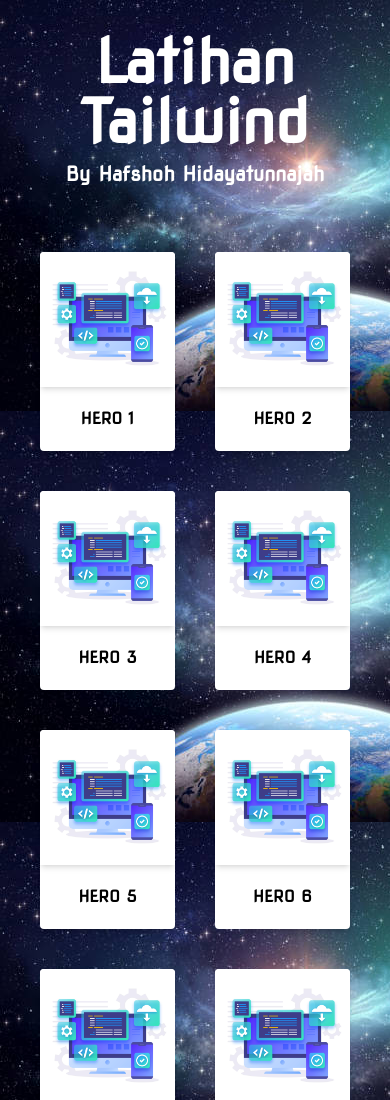
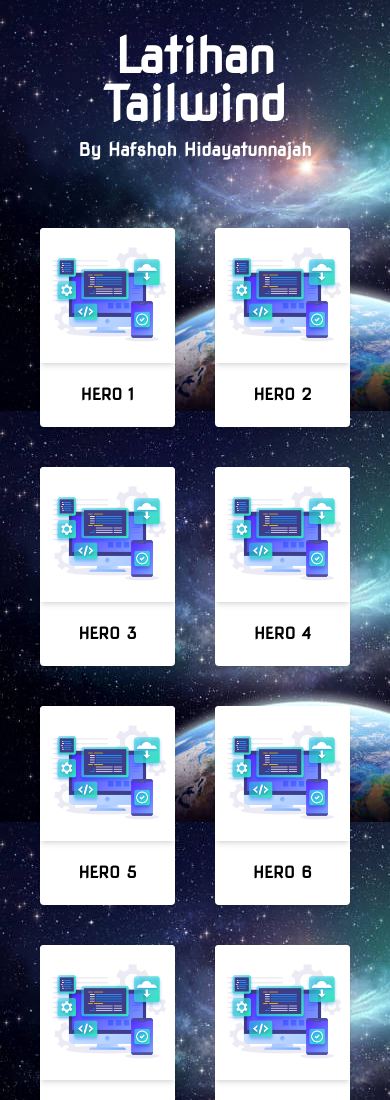
Before and after one commit to hafs1708/belajar-tailwind, a website: page src/latihan/index.html in a window 390 px wide. Shown: the top 1100 px of the page. Drawn offline with Linux system fonts and the light colour scheme; a web font is replaced by a local one.

Commit message:
Menambahkan ckass di text

```diff
--- a/src/latihan/index.html
+++ b/src/latihan/index.html
@@ -12,13 +12,13 @@
 <body class="font-nova">
 
     <header class="items-center text-center p-8">
-        <h2 class="text-white text-6xl font-semibold">Latihan Tailwind</h2>
-        <h3 class="text-white text-xl font-semibold mt-2">By Hafshoh Hidayatunnajah</h3>
+        <h2 class="text-white max-md:text-5xl md:text-6xl font-semibold">Latihan Tailwind</h2>
+        <h3 class="text-white max-md:text-lg md:text-xl font-semibold mt-2">By Hafshoh Hidayatunnajah</h3>
     </header>
 
     <main class="min-h-screen">
         <div>
-            <div class="pt-8 grid max-md:grid-cols-2 md:grid-cols-4 gap-10 mx-10">
+            <div class="pt-8 grid max-md:grid-cols-2 md:grid-cols-3 lg:grid-cols-4 gap-10 mx-10">
                 <!--Cards go here-->
                 <div class="bg-white rounded overflow-hidden shadow-md relative transform hover:scale-110
                     hover:bg-opacity-75 transition ease-out duration-500">
```
Also changed, not shown: dist/output.css.
